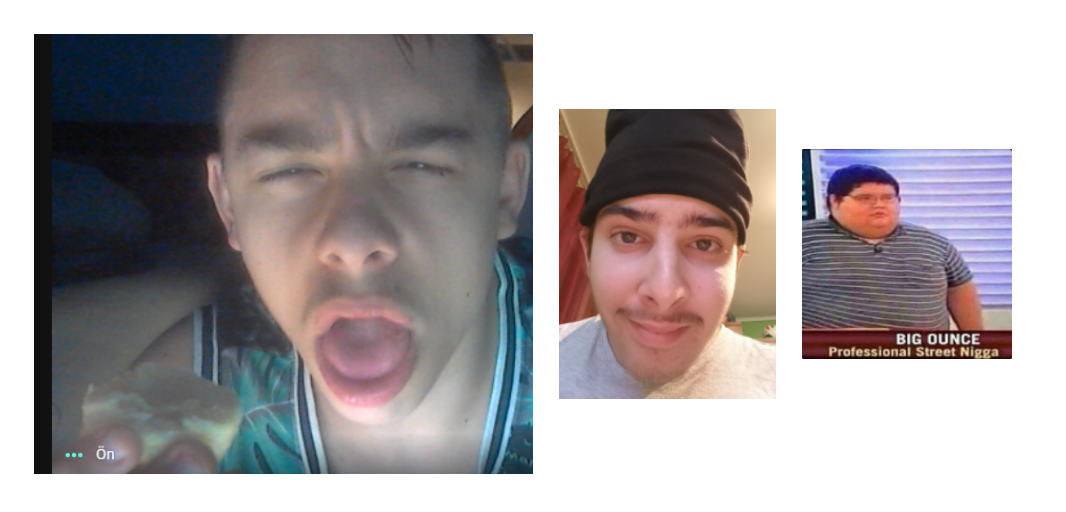
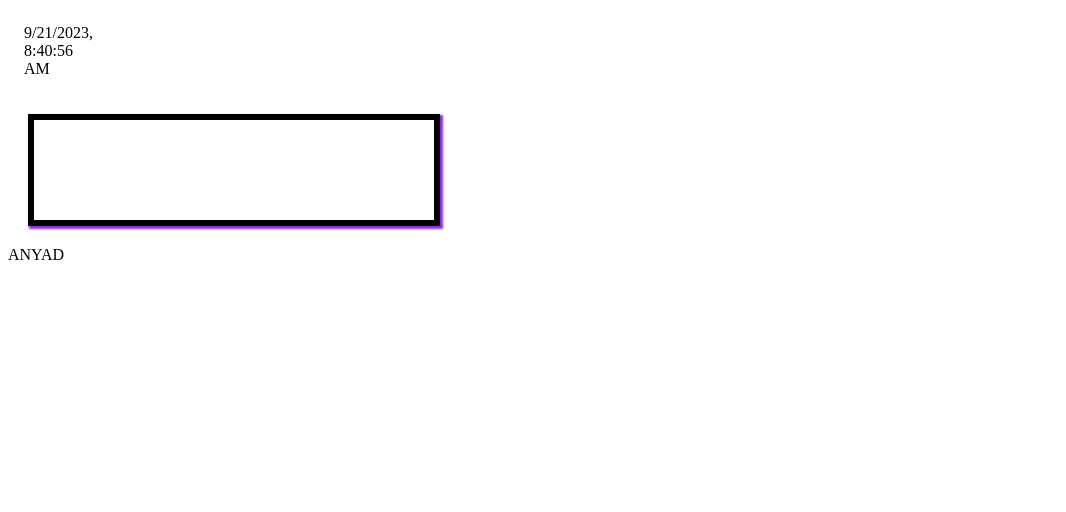
Before and after one commit to Dani-frog/BitFarago, a plain HTML site: page index.html in a window 1280 px wide. Shown: the whole page, without its empty margins (0-1066 px from the left). Drawn offline with Linux system fonts and the light colour scheme.

Commit message:
Elkezdtuk

```diff
--- a/index.html
+++ b/index.html
@@ -4,15 +4,17 @@
     <meta charset="UTF-8">
     <meta name="viewport" content="width=device-width, initial-scale=1.0">
     <link rel="stylesheet" href="style.css">
-    <script src="script.js"></script>
+    <script src="script.js" defer></script>
     <title>Bitfaragó</title>
 
 </head>
 <body>
-    <div id="Bemutatkozas">
+    <div id="Time"><p></p></div>
+    <div id="Bemutatkozas" onclick="Kepmutat()">
         <div id="Kep1" ><img class="Onkep" src="Kepek/Dani.png" alt="Daniról kép"></div>
         <div id="Kep2" ><img class="Onkep" src="Kepek/Boti.png" alt="Botiról kép"></div>
         <div id="Kep3" ><img class="Onkep" src="Kepek/Alex.png" alt="Alexről kép"></div>
     </div>
+    <div id="Tajkepek">ANYAD</div>
 </body>
 </html>
--- a/script.js
+++ b/script.js
@@ -0,0 +1,22 @@
+
+var idozito;
+IdoKiiratas();
+idozito = setInterval(IdoKiiratas,1000);
+
+function IdoKiiratas(){
+    let Ma = new Date();
+    let Most=Ma.toLocaleString();
+    document.getElementById("Time").innerHTML = Most;
+}
+
+var i = 0;
+function Kepmutat()
+{
+    let t = ["Kep1","Kep2","Kep3"];
+
+    document.getElementById(t[i++]).style.display="block";
+    if (i==t.length) {
+
+    }
+
+}
--- a/style.css
+++ b/style.css
@@ -1,5 +1,14 @@
+#Time{
+    display: table-caption;
+    margin: 1em;
+
+}
 #Bemutatkozas{
-    display: flex;
+    width: 300px;
+    border: 6px solid black;
+    box-shadow: blueviolet 2px 2px 2px 1px;
+    padding: 50px;
+    margin: 20px;
 
 }
 .Onkep{
@@ -12,4 +21,5 @@
 #Kep1,#Kep2,#Kep3{
     margin: 1vw;
     align-self: center;
+    display: none;
 }
```
